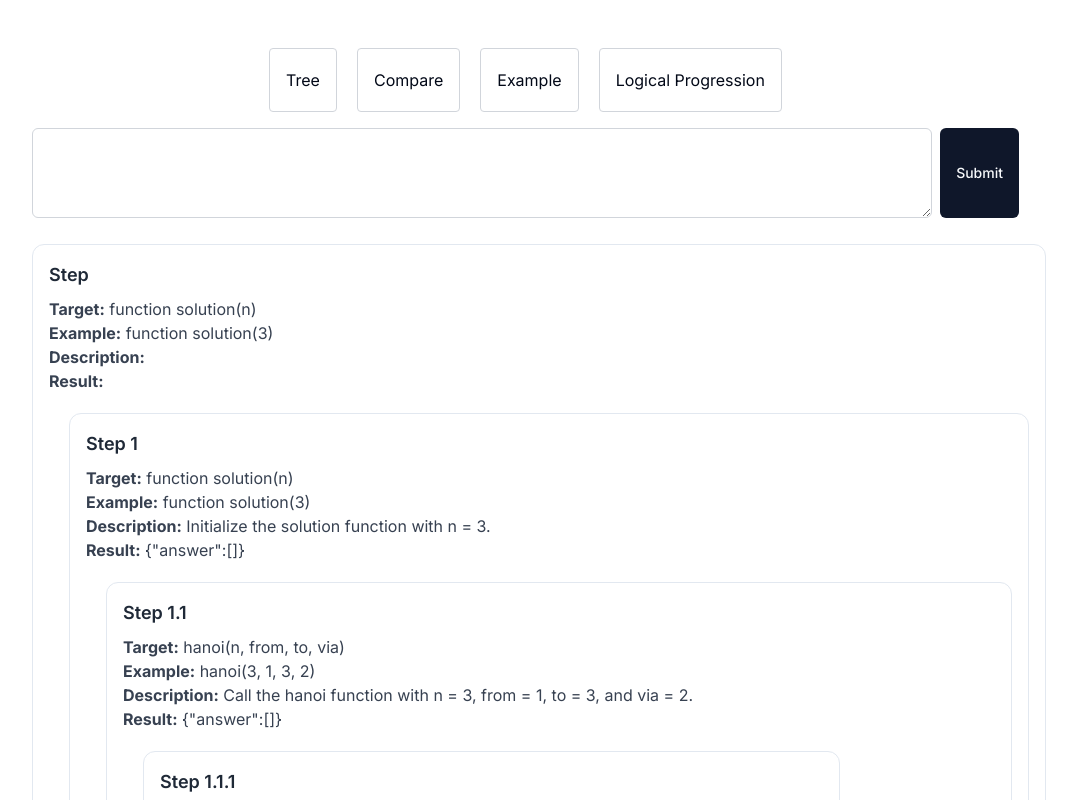
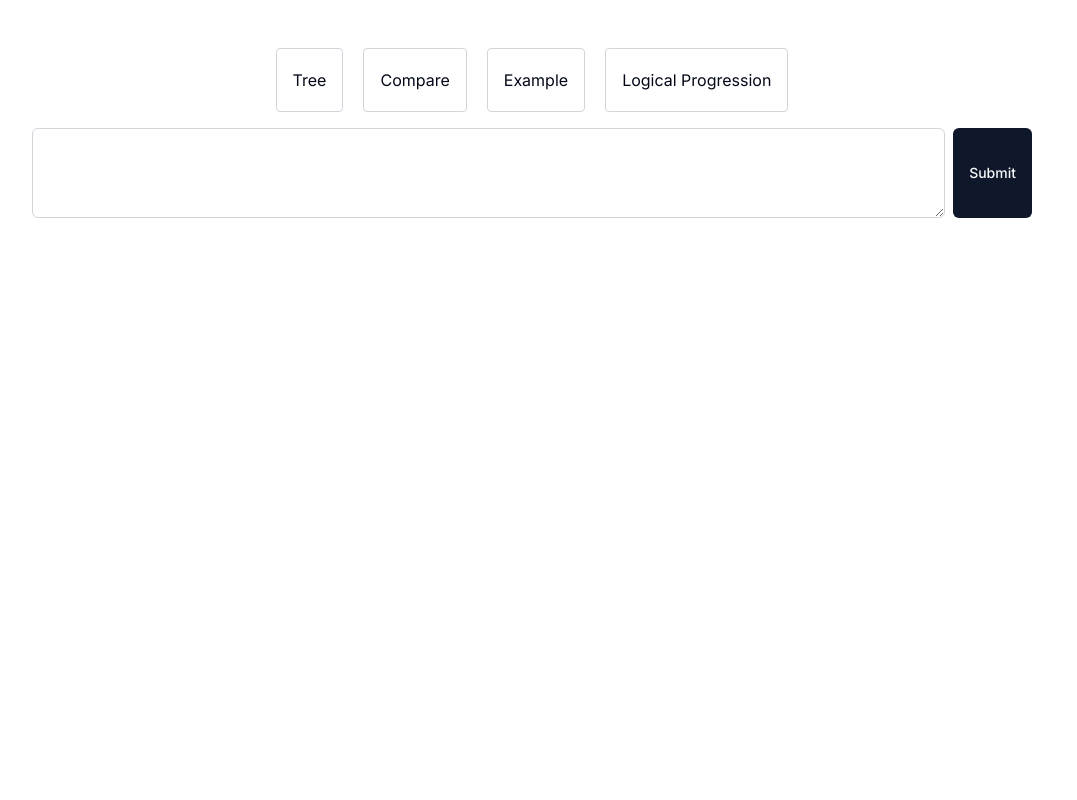
Before and after one commit to chiacn/text-to-diagram, a Next.js app: page / in a window 1280 px wide. Shown: the top 800 px of the page, without its empty margins (96-1173 px from the left). Built offline with nearby package versions, Linux system fonts and the light colour scheme.

Commit message:
style: DiagramContainer - structure 없을 경우 maxWidth 설정

```diff
--- a/src/components/flow/DiagramContainer.tsx
+++ b/src/components/flow/DiagramContainer.tsx
@@ -346,6 +346,10 @@ export default function DiagramContainer() {
   useEffect(() => {
     const updateContentWidth = () => {
       if (contentWrapperRef.current) {
+        console.log(
+          "contentWrapperRef.current.offsetWidth",
+          contentWrapperRef.current.offsetWidth,
+        );
         setContentWidth(contentWrapperRef.current.offsetWidth + 40);
       }
     };
@@ -358,11 +362,7 @@ export default function DiagramContainer() {
     };
   }, []);
 
-  const renderDiagramItems = (
-    item: any,
-    depth = 0,
-    parentDiagramId = undefined,
-  ) => {
+  const renderDiagramItems = (item: any, depth = 0, parentDiagramId = 0) => {
     const isTopLevel = depth === 1;
 
     // Collect diagram item information
@@ -461,7 +461,11 @@ export default function DiagramContainer() {
     <div>
       <div
         className="flex flex-col justify-center items-center w-[80vw]"
-        style={{ maxWidth: `${contentWidth}px` }}
+        style={{
+          maxWidth: `${
+            !contentWidth || contentWidth < 500 ? 1000 : contentWidth
+          }px`,
+        }}
       >
         <CommonToggleGroups
           items={inquiryTypeList}
@@ -513,8 +517,8 @@ export default function DiagramContainer() {
         onScroll={() => syncScroll("bottom")}
         className="scrollbar-custom w-[80vw] min-h-min flex flex-col overflow-x-auto"
       >
-        {/* {structure && renderDiagramItems(structure)} */}
-        {testStructure && renderDiagramItems(testStructure)}
+        {structure && renderDiagramItems(structure)}
+        {/* {testStructure && renderDiagramItems(testStructure)} */}
       </div>
     </div>
   );
```
